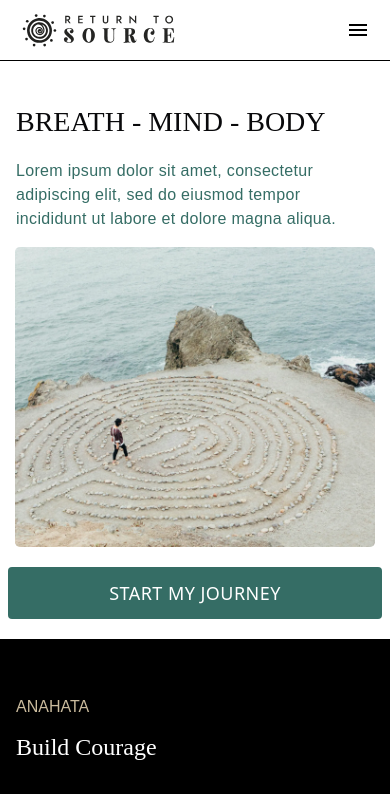
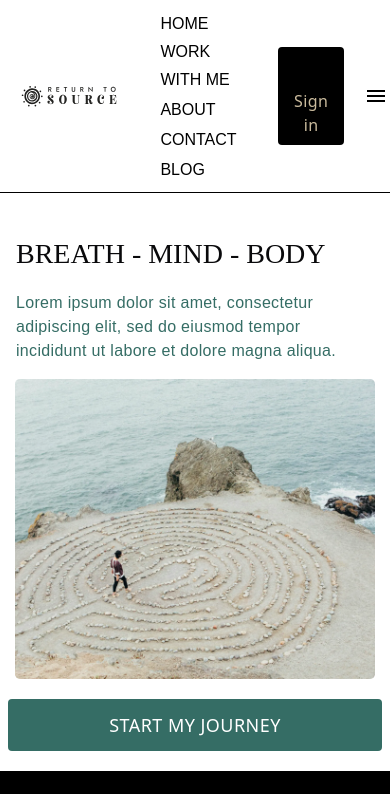
Before and after one commit to anna-rosew/return-to-source, a Next.js app: page / in a window 390 px wide. Shown: the top 794 px of the page. Built offline with nearby package versions, Linux system fonts and the light colour scheme.

Commit message:
Started creating responsive NavBar

```diff
--- a/app/Components/NavBar.tsx
+++ b/app/Components/NavBar.tsx
@@ -4,12 +4,19 @@ import Image from "next/image";
 import Logo from "../../public/assets/Logo.svg";
 import User from "../../public/assets/User.svg";
 import Menu from "../../public/assets/Menu.svg";
-import NavBarLinks from "./NavBarLinks";
+import { Button } from "./ui/button";
 
 export function Navbar() {
+  const navLinks = [
+    { name: "Home", link: "/" },
+    { name: "Work with Me", link: "/work-with-me" },
+    { name: "About", link: "/about" },
+    { name: "Contact", link: "/contact" },
+    { name: "Blog", link: "/blog" },
+  ];
   return (
     <div className="flex w-full items-center justify-between px-5 py-2 border-b-[1px] border-black lg:container lg:mx-auto lg:px-5">
-      <div className="flex items-center">
+      <div className="flex items-center justify-between">
         <Link href="/">
           <Image
             src={Logo}
@@ -18,20 +25,24 @@ export function Navbar() {
             className="cursor-pointer"
           />
         </Link>
-        <NavBarLinks />
+        <ul className="md:flex md:items-center px-10 gap-x-[48px]">
+          {navLinks.map((item, index) => (
+            <li key={index} className="md:ml-8 text-xl">
+              <a
+                href={item.link}
+                className="font-jost text-[16px] text-black uppercase relative hover:text-black cursor-pointer transition-all ease-in-out inline-block before:transition-all before:ease-in-out before:duration-700 before:absolute before:bg-black before:origin-center before:h-[1px] before:w-0 hover:before:w-full hover:before:left-0 before:bottom-0"
+              >
+                {item.name}
+              </a>
+            </li>
+          ))}
+        </ul>
       </div>
       <div className="flex gap-x-5 items-center">
-        <Link
-          href="/register"
-          className="hidden lg:block  opacity-75 text-[16px] pr-[20px]"
-        >
-          Open an Account
-        </Link>
-
-        <Link href="/login" className="hidden items-center gap-x-2 lg:flex">
+        <Button href="/login" variant="secondary">
           <Image src={User} alt="User Profile" width={38} />
-          <span className=" text-[16px]">Sign in</span>
-        </Link>
+          Sign in
+        </Button>
 
         <Image src={Menu} alt="Menu Button" className="lg:hidden" />
       </div>
--- a/app/components/NavBarLinks.tsx
+++ b/app/components/NavBarLinks.tsx
@@ -1,4 +1,5 @@
 import React from "react";
+
 import Link from "next/link";
 
 const NavBarLinks = () => {
--- a/package.json
+++ b/package.json
@@ -20,6 +20,7 @@
     "next": "15.0.2",
     "next-auth": "^4.24.10",
     "react": "19.0.0-rc-02c0e824-20241028",
+    "react-burger-menu": "^3.1.0",
     "react-dom": "19.0.0-rc-02c0e824-20241028",
     "react-hot-toast": "^2.4.1",
     "tailwind-merge": "^2.5.5",
--- /dev/null
+++ b/types/react-burger-menu.d.ts
@@ -0,0 +1 @@
+declare module "react-burger-menu";
```
Also changed, not shown: 1 other file (tests, documents, lock files or other folders).
